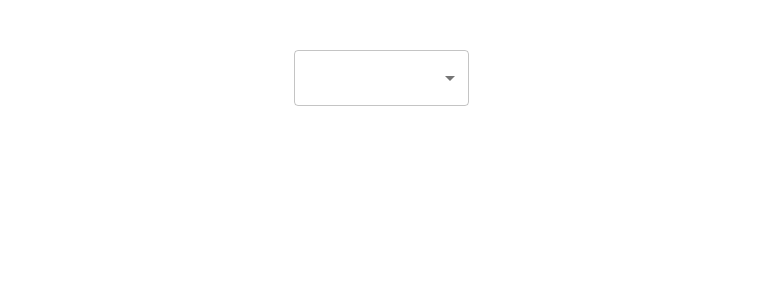
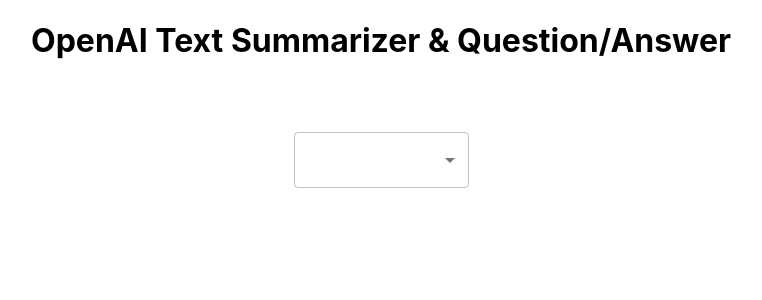
Before and after one commit to aaravnavani/openai-text-summarizer, a React (Create React App) app: page / in a window 1280 px wide. Shown: the top 300 px of the page, without its empty margins (259-1021 px from the left). Built offline with nearby package versions, Linux system fonts and the light colour scheme; no server answers.

Commit message:
add title

```diff
--- a/src/App.js
+++ b/src/App.js
@@ -87,7 +87,7 @@
 
     axios(config)
     .then(function (response) {
-      setQuestionAnswerText(JSON.stringify(response.data.choices[0]?.text).replace(/\\n/, ''));
+      setQuestionAnswerText(JSON.stringify(response.data.choices[0]?.text).replace(/\\n/g, ''));
       setLoading(false);
     })
     .catch(function (error) {
@@ -109,6 +109,7 @@
 
   return (
   <div className="App">
+    <h1>OpenAI Text Summarizer & Question/Answer</h1>
     <div>
       <Select style={{ marginTop: 50, marginBottom: 50, width:175 }}
       value={selectedOption}
```
